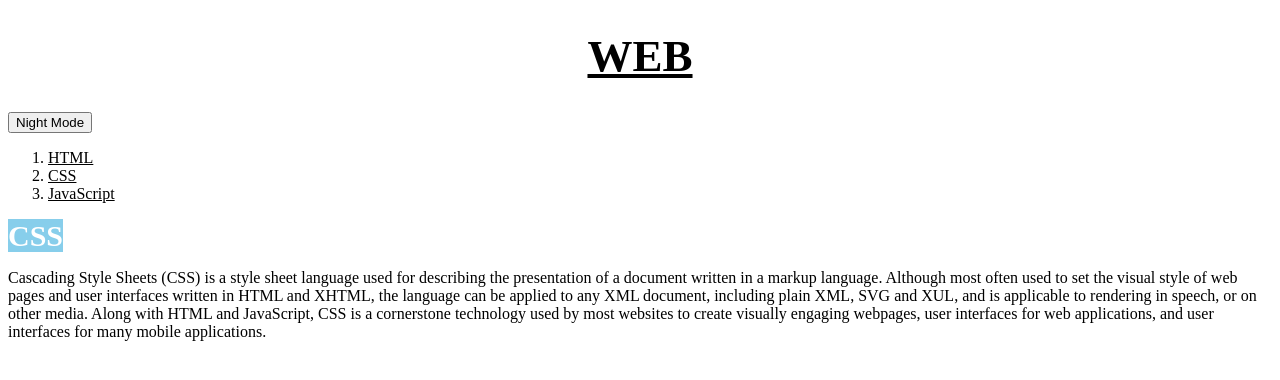
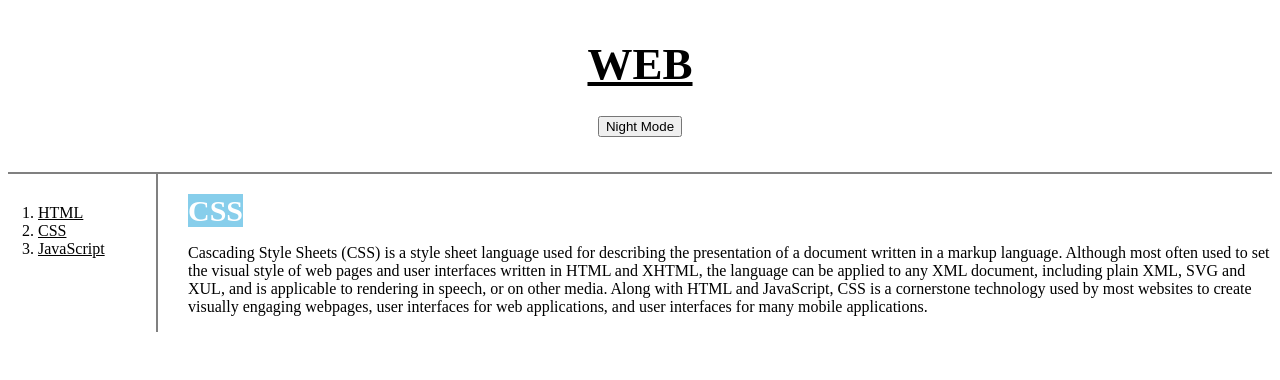
Before and after one commit to peppermintt0504/html_WEB, a plain HTML site: page 2.html in a window 1280 px wide. Drawn offline with nearby package versions, Linux system fonts and the light colour scheme.

Commit message:
grid 적용

```diff
--- a/2.html
+++ b/2.html
@@ -5,6 +5,21 @@
   <meta charset="utf-8">
 </head>
 <style>
+  #grid{
+    display: grid;
+    grid-template-columns: 150px 1fr;
+  }
+  #grid ol{
+    padding-top: 30px;
+    margin: 0px;
+    border-right: 2px solid gray;
+    padding-left: 30px;
+  }
+  #article{
+    padding-left: 30px;
+    padding-top: 20px;
+
+  }
   .js{
     font-weight: bold;
     color : skyblue
@@ -18,10 +33,14 @@
   h1 {
     font-size: 45px;
     text-align: center;
+    border-bottom: 2px solid gray;
+    margin: 0px;
+    padding: 30px;
   }
   a{
     color : black;
   }
+
 </style>
 
 <script src = "color.js"></script>
@@ -30,19 +49,25 @@
 
 
 <body>
-  <h1><a href="index.html">WEB</a></h1>
+  <h1>
+    <a href="index.html">WEB</a>
+    <br>
+    <input id="NightMode" type="button" value = "Night Mode" onclick="mode(this);">
+  </h1>
 
-  <input id="NightMode" type="button" value = "Night Mode" onclick="mode(this);">
 
-  <ol>
-    <li><a href="1.html">HTML</a></li>
-    <li><a href="2.html">CSS</a></li>
-    <li><a href="3.html">JavaScript</a></li>
-  </ol>
 
-  <span style="color:white; background-color:skyblue; font-size : 30px; font-weight : bold;">CSS</span>
-  <p>
-    Cascading Style Sheets (CSS) is a style sheet language used for describing the presentation of a document written in a markup language. Although most often used to set the visual style of web pages and user interfaces written in HTML and XHTML, the language can be applied to any XML document, including plain XML, SVG and XUL, and is applicable to rendering in speech, or on other media. Along with HTML and JavaScript, CSS is a cornerstone technology used by most websites to create visually engaging webpages, user interfaces for web applications, and user interfaces for many mobile applications.
-  </p>
+  <div id="grid">
+    <ol>
+      <li><a href="1.html">HTML</a></li>
+      <li><a href="2.html">CSS</a></li>
+      <li><a href="3.html">JavaScript</a></li>
+    </ol>
+    <div id="article">
+      <span style="color:white;background-color:skyblue;font-size:30px;font-weight:bold;">CSS</span>
+      <p>
+        Cascading Style Sheets (CSS) is a style sheet language used for describing the presentation of a document written in a markup language. Although most often used to set the visual style of web pages and user interfaces written in HTML and XHTML, the language can be applied to any XML document, including plain XML, SVG and XUL, and is applicable to rendering in speech, or on other media. Along with HTML and JavaScript, CSS is a cornerstone technology used by most websites to create visually engaging webpages, user interfaces for web applications, and user interfaces for many mobile applications.</p>
+    </div>
+  </div>
 </body>
 </html>
```
Also changed, not shown: 1.html (+1 -1 lines).
